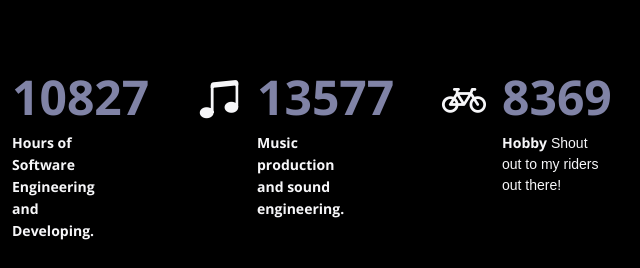
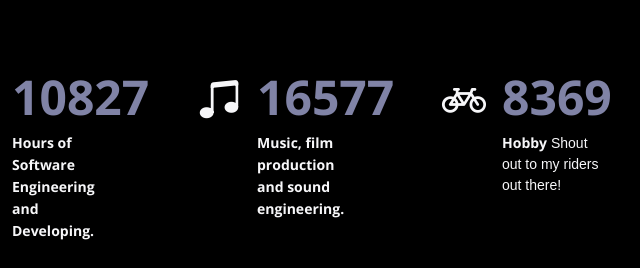
Before and after one commit to Jessi-777/jc-website, a plain HTML site: page index.html in a window 1280 px wide. Shown: the part 1505-1773 px from the top of the page, 635-1275 px from the left. Drawn offline with nearby package versions, Linux system fonts and the light colour scheme.

Commit message:
updated numbers

```diff
--- a/index.html
+++ b/index.html
@@ -219,11 +219,11 @@
                 <i class="bi bi-music-note-beamed"></i>
                 <span
                   data-purecounter-start="0"
-                  data-purecounter-end="13577"
+                  data-purecounter-end="16577"
                   data-purecounter-duration="1"
                   class="purecounter"
                 ></span>
-                <p><strong>Music production and sound engineering.</strong></p>
+                <p><strong>Music, film production and sound engineering.</strong></p>
               </div>
             </div>
 
```
